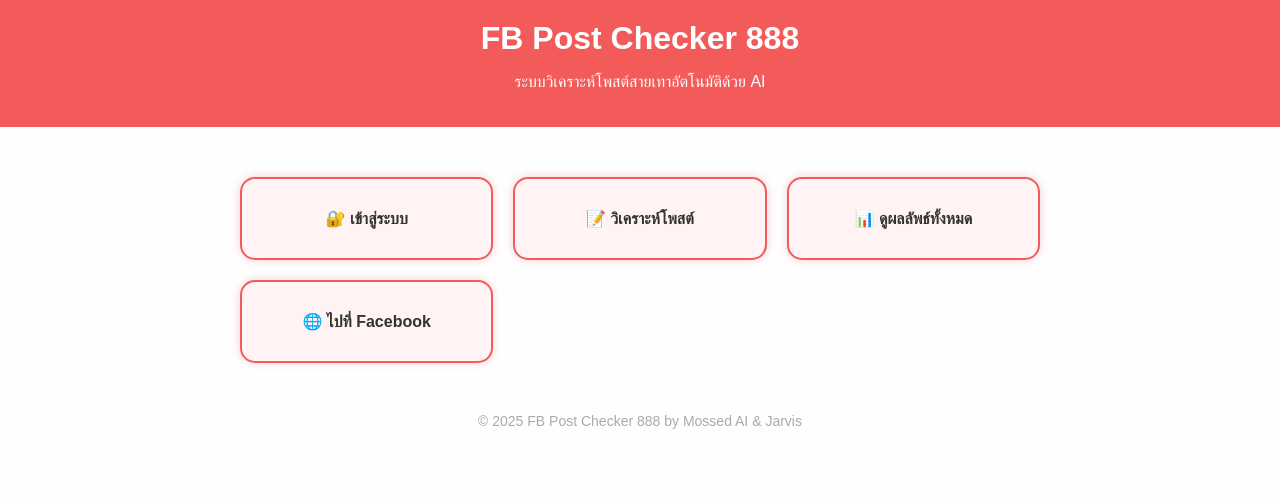
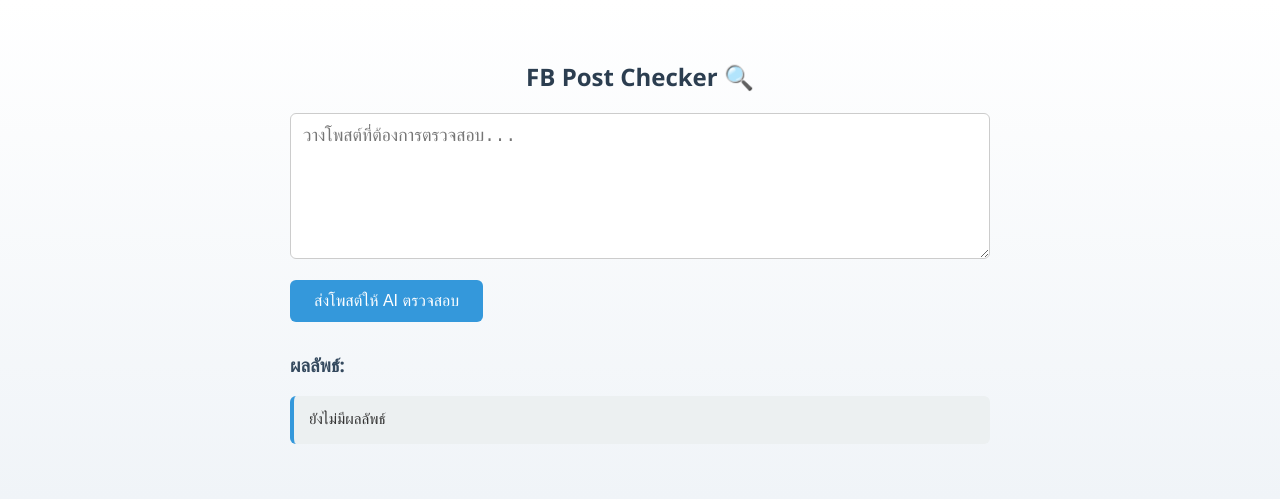
Before and after one commit to bowbozaa/fb-post-checker-888, a website: page fbpost-checker-deploy/public/index.html in a window 1280 px wide. Drawn offline with Linux system fonts and the light colour scheme.

Commit message:
Update index.html
💄 ปรับดีไซน์หน้า index ให้สวยงาม พร้อมส่ง webhook

```diff
--- a/fbpost-checker-deploy/public/index.html
+++ b/fbpost-checker-deploy/public/index.html
@@ -1,72 +1,92 @@
+<!-- index.html -->
 <!DOCTYPE html>
 <html lang="th">
 <head>
   <meta charset="UTF-8">
-  <meta name="viewport" content="width=device-width, initial-scale=1">
-  <title>FB Post Checker 888 - หน้าแรก</title>
+  <title>FB Post Checker</title>
+  <meta name="viewport" content="width=device-width, initial-scale=1.0">
   <style>
     body {
-      font-family: 'Arial', sans-serif;
-      background: #fefefe;
-      margin: 0;
-      padding: 0;
+      font-family: 'Segoe UI', Tahoma, Geneva, Verdana, sans-serif;
+      padding: 40px 20px;
+      max-width: 700px;
+      margin: auto;
+      background: linear-gradient(to bottom, #ffffff, #f0f4f8);
+      color: #333;
+    }
+    h2 {
       text-align: center;
+      color: #2c3e50;
+      margin-bottom: 20px;
     }
-    header {
-      background-color: #f35b5b;
+    textarea {
+      width: 100%;
+      font-size: 1.1rem;
+      padding: 12px;
+      border: 1px solid #ccc;
+      border-radius: 6px;
+      box-sizing: border-box;
+      resize: vertical;
+    }
+    button {
+      background-color: #3498db;
       color: white;
-      padding: 20px 0;
+      border: none;
+      padding: 12px 24px;
+      font-size: 1rem;
+      border-radius: 6px;
+      margin-top: 16px;
+      cursor: pointer;
+      transition: background-color 0.3s ease;
     }
-    h1 {
-      margin: 0;
+    button:hover {
+      background-color: #2980b9;
     }
-    .menu-container {
-      margin: 50px auto;
-      display: grid;
-      gap: 20px;
-      grid-template-columns: repeat(auto-fit, minmax(200px, 1fr));
-      max-width: 800px;
-      padding: 0 20px;
+    h3 {
+      margin-top: 30px;
+      color: #34495e;
     }
-    .menu-item {
-      background-color: #fff3f3;
-      border: 2px solid #f35b5b;
-      padding: 30px 20px;
-      border-radius: 15px;
-      box-shadow: 0 0 10px #f3d3d3;
-      text-decoration: none;
-      color: #333;
-      font-weight: bold;
-      transition: all 0.2s ease-in-out;
-    }
-    .menu-item:hover {
-      background-color: #ffe0e0;
-      transform: scale(1.03);
-    }
-    footer {
-      margin-top: 50px;
-      color: #aaa;
-      font-size: 14px;
+    pre {
+      background-color: #ecf0f1;
+      padding: 15px;
+      border-left: 4px solid #3498db;
+      border-radius: 6px;
+      white-space: pre-wrap;
+      font-size: 0.95rem;
     }
   </style>
 </head>
 <body>
+  <h2>FB Post Checker 🔍</h2>
+  <textarea id="content" rows="6" placeholder="วางโพสต์ที่ต้องการตรวจสอบ..."></textarea><br>
+  <button onclick="sendPost()">ส่งโพสต์ให้ AI ตรวจสอบ</button>
 
-  <header>
-    <h1>FB Post Checker 888</h1>
-    <p>ระบบวิเคราะห์โพสต์สายเทาอัตโนมัติด้วย AI</p>
-  </header>
+  <h3>ผลลัพธ์:</h3>
+  <pre id="result">ยังไม่มีผลลัพธ์</pre>
 
-  <div class="menu-container">
-    <a href="/login.html" class="menu-item">🔐 เข้าสู่ระบบ</a>
-    <a href="/form.html" class="menu-item">📝 วิเคราะห์โพสต์</a>
-    <a href="/dashboard.html" class="menu-item">📊 ดูผลลัพธ์ทั้งหมด</a>
-    <a href="https://facebook.com" target="_blank" class="menu-item">🌐 ไปที่ Facebook</a>
-  </div>
+  <script>
+    async function sendPost() {
+      const content = document.getElementById('content').value;
+      const result = document.getElementById('result');
 
-  <footer>
-    © 2025 FB Post Checker 888 by Mossed AI & Jarvis
-  </footer>
+      if (!content.trim()) {
+        result.textContent = "กรุณาใส่ข้อความก่อนส่ง";
+        return;
+      }
 
+      try {
+        const res = await fetch("https://bkk06.easywithai.co/webhook-test/fb-post-checker", {
+          method: "POST",
+          headers: { "Content-Type": "application/json" },
+          body: JSON.stringify({ content: content })
+        });
+
+        const json = await res.json();
+        result.textContent = JSON.stringify(json, null, 2);
+      } catch (err) {
+        result.textContent = "เกิดข้อผิดพลาด: " + err.message;
+      }
+    }
+  </script>
 </body>
 </html>
```
